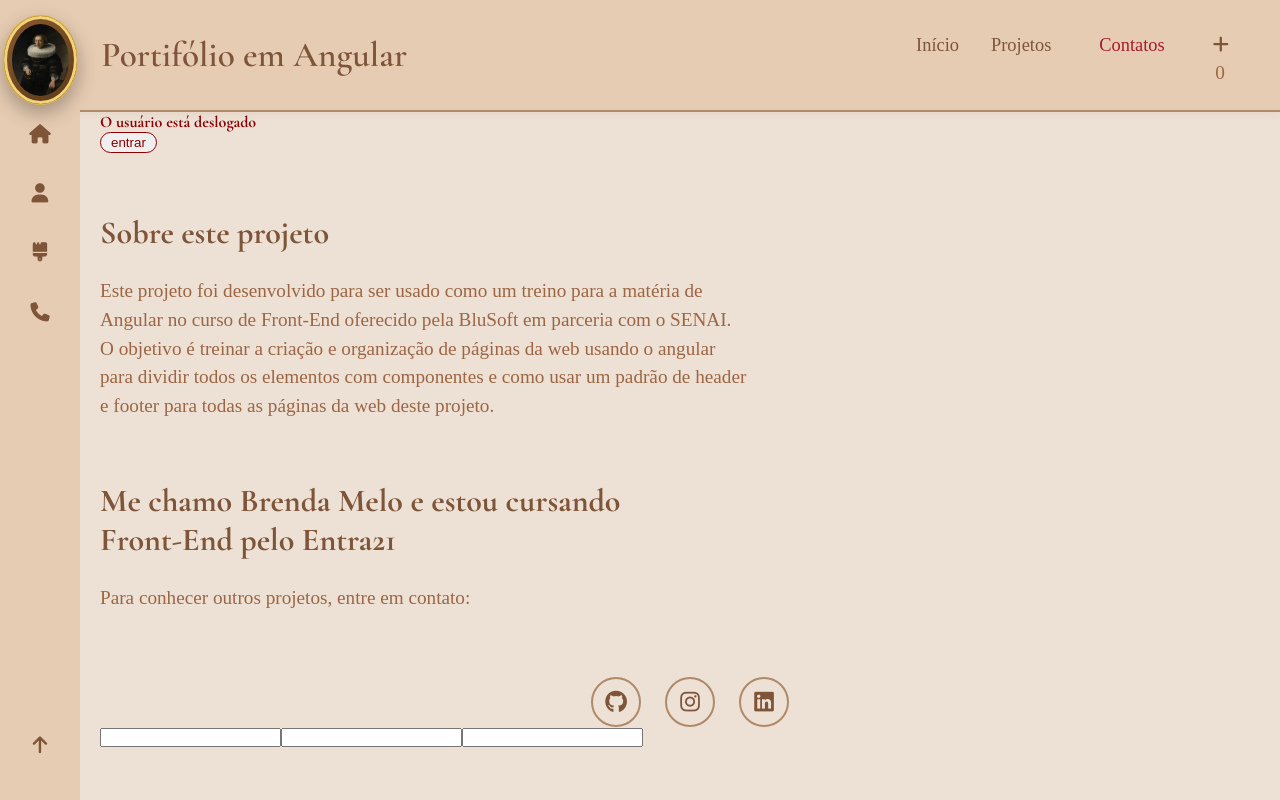
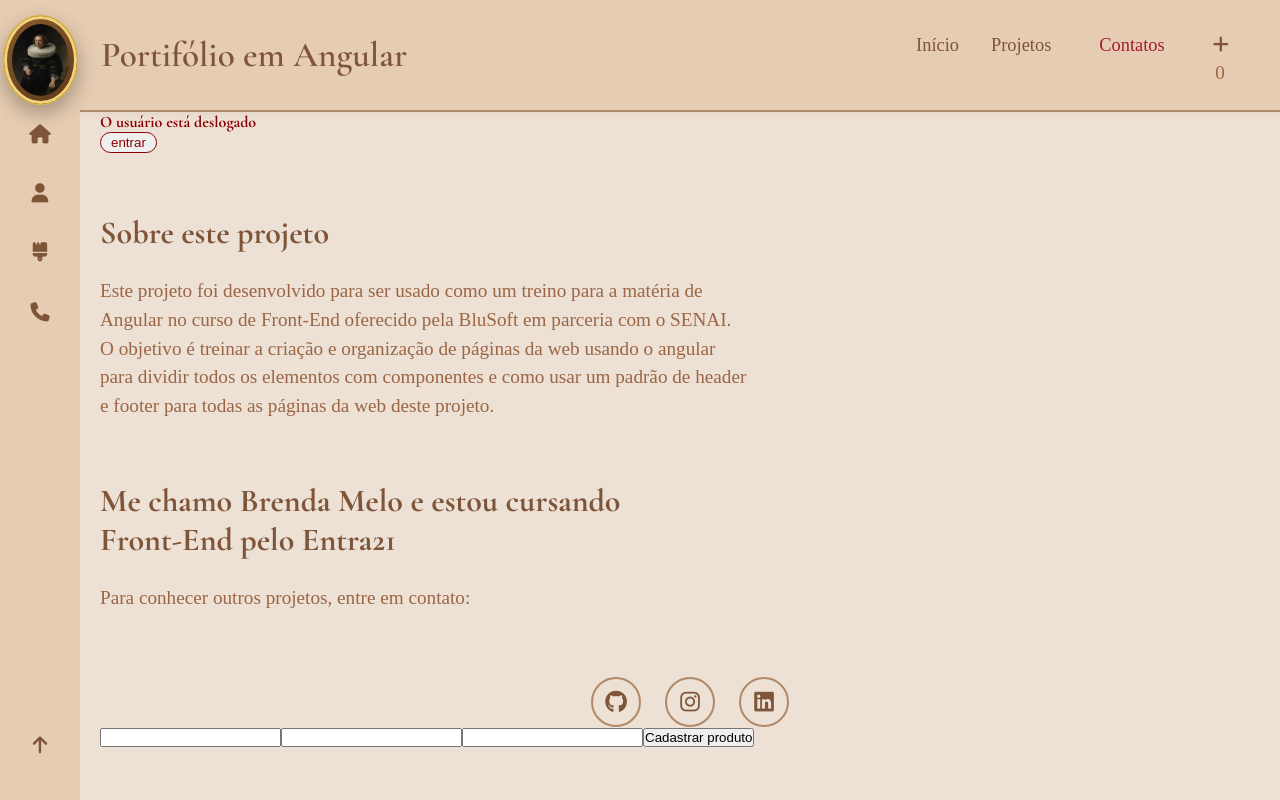
Before and after one commit to Berenda-m/portifolio-em-angular, an Angular app: page /contato in a window 1280 px wide. Shown: the top 800 px of the page. Built offline with nearby package versions, Linux system fonts and the light colour scheme.

Commit message:
atualiza-side-bar

```diff
--- a/src/app/componentes/formulario/formulario.html
+++ b/src/app/componentes/formulario/formulario.html
@@ -1,4 +1,4 @@
-<form>
+<form (submit)="cadastrarProduto($event)">
 <!--Titulo-->
 <input type="text" [formField]="produtoForm.titulo">
 
@@ -9,6 +9,6 @@
 <input type="number" inputmode="numeric" [formField]="produtoForm.preco">
 
 
-
+<button>Cadastrar produto</button>
 
 </form>
--- a/src/app/componentes/formulario/formulario.ts
+++ b/src/app/componentes/formulario/formulario.ts
@@ -17,4 +17,15 @@ export class Formulario {
   });
 
   produtoForm = form(this.produtoModel);
+
+
+  cadastrarProduto(event:SubmitEvent){
+  event.preventDefault();
+
+
+  const produto= this.produtoModel();
+
+  console.log(produto);
+
 }
+}
```
